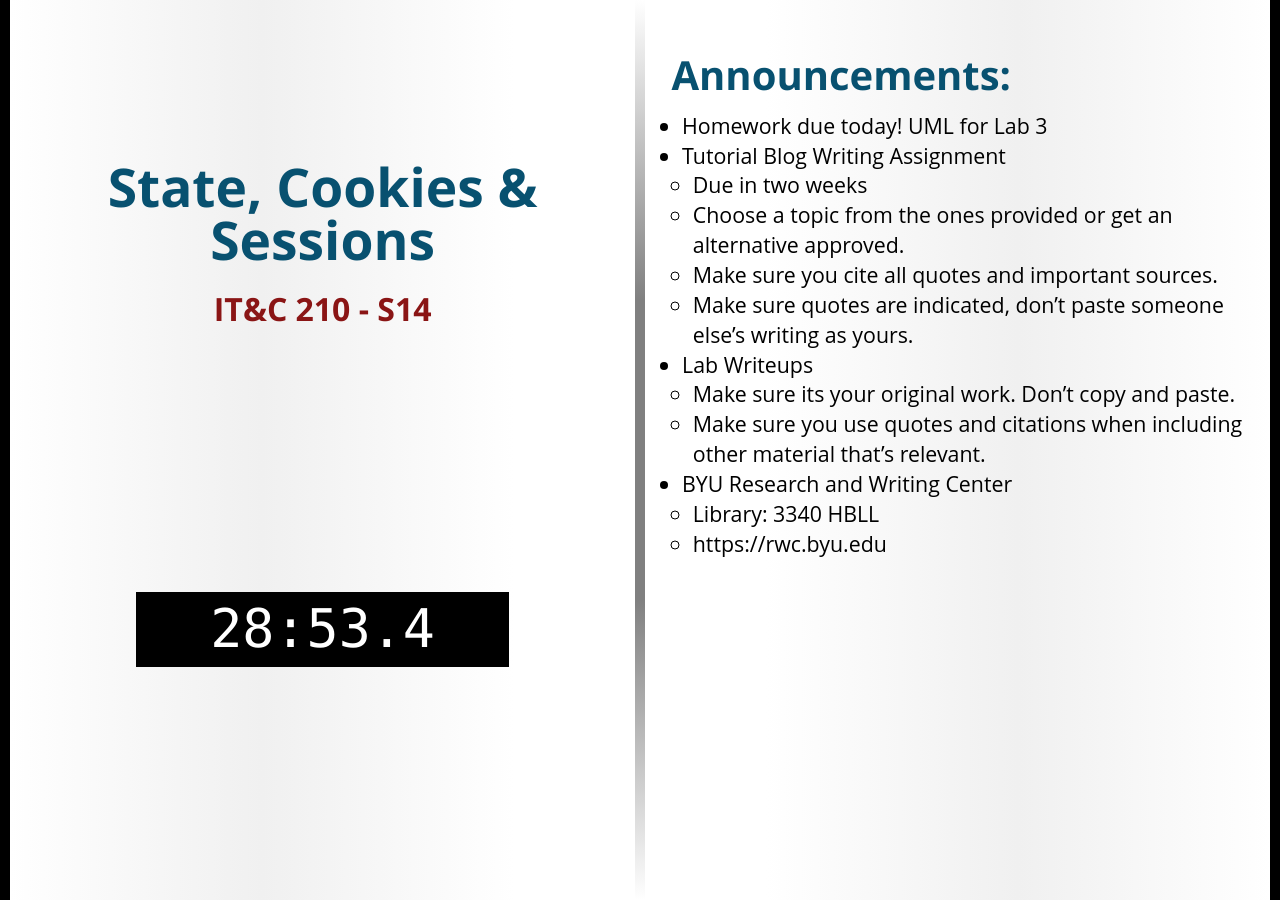
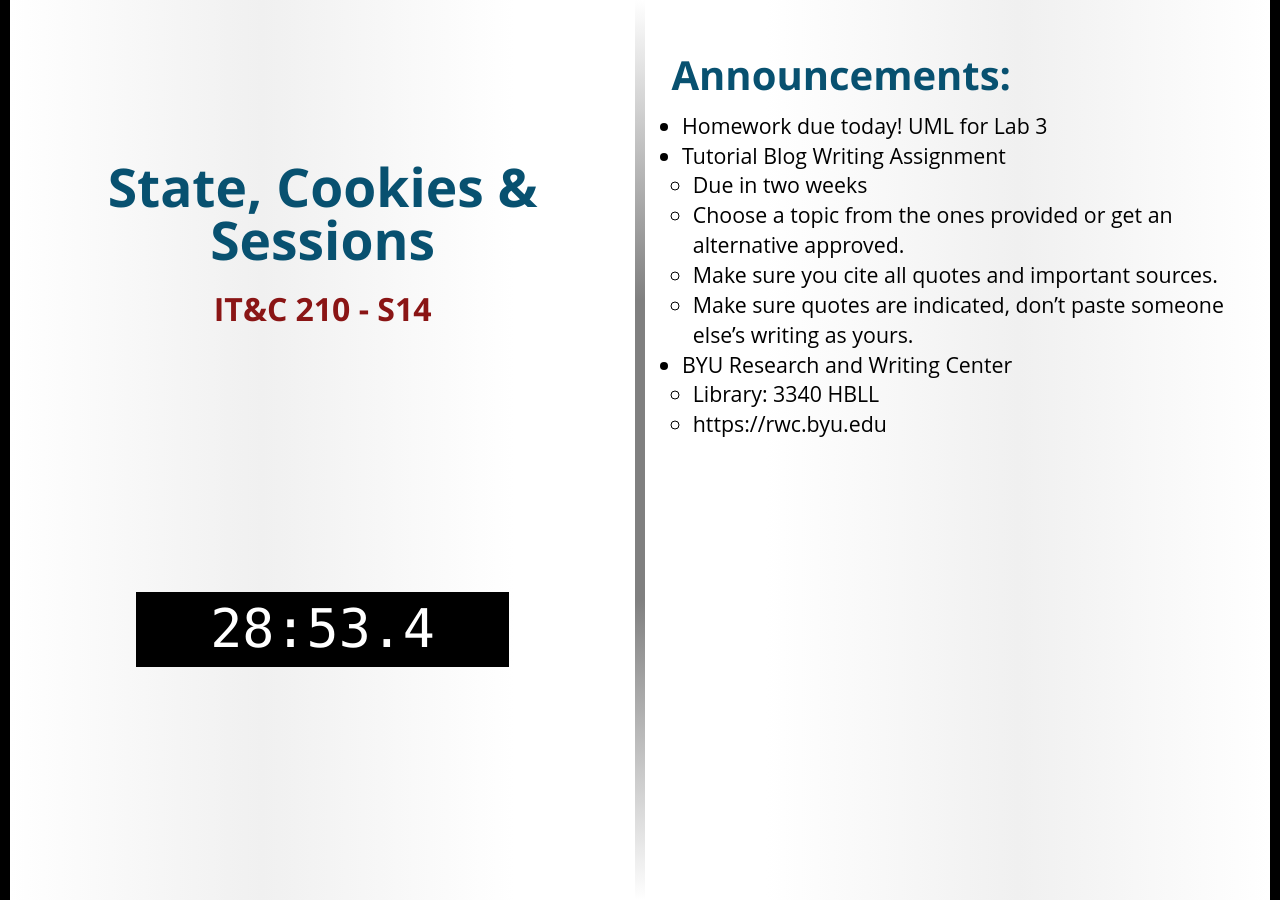
Before and after one commit to BYU-ITC-210/BYU-ITC-210.github.io, a Jekyll site: the page built from _welcome/S14.md, in a window 1280 px wide. Built offline with Jekyll 4.4.1, drawn with Linux system fonts in a browser that asks for light colours; some web fonts are replaced.

Commit message:
Welcome S14

```diff
--- a/_welcome/S14.md
+++ b/_welcome/S14.md
@@ -8,9 +8,6 @@ session: S14
     * Choose a topic from the ones provided or get an alternative approved.
     * Make sure you cite all quotes and important sources.
     * Make sure quotes are indicated, don't paste someone else's writing as yours.
-* Lab Writeups
-    * Make sure its your original work. Don't copy and paste.
-    * Make sure you use quotes and citations when including other material that's relevant.
 * BYU Research and Writing Center
     * Library: 3340 HBLL
     * https://rwc.byu.edu
```
